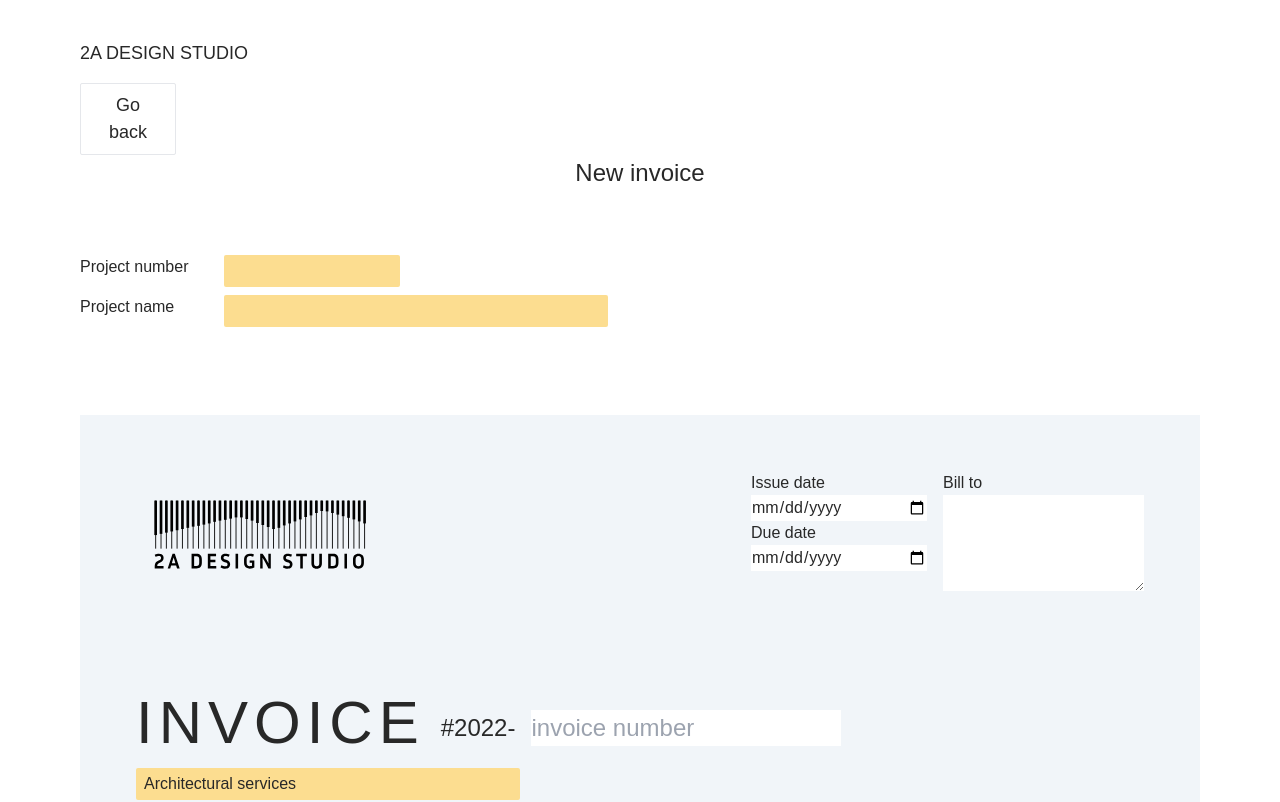
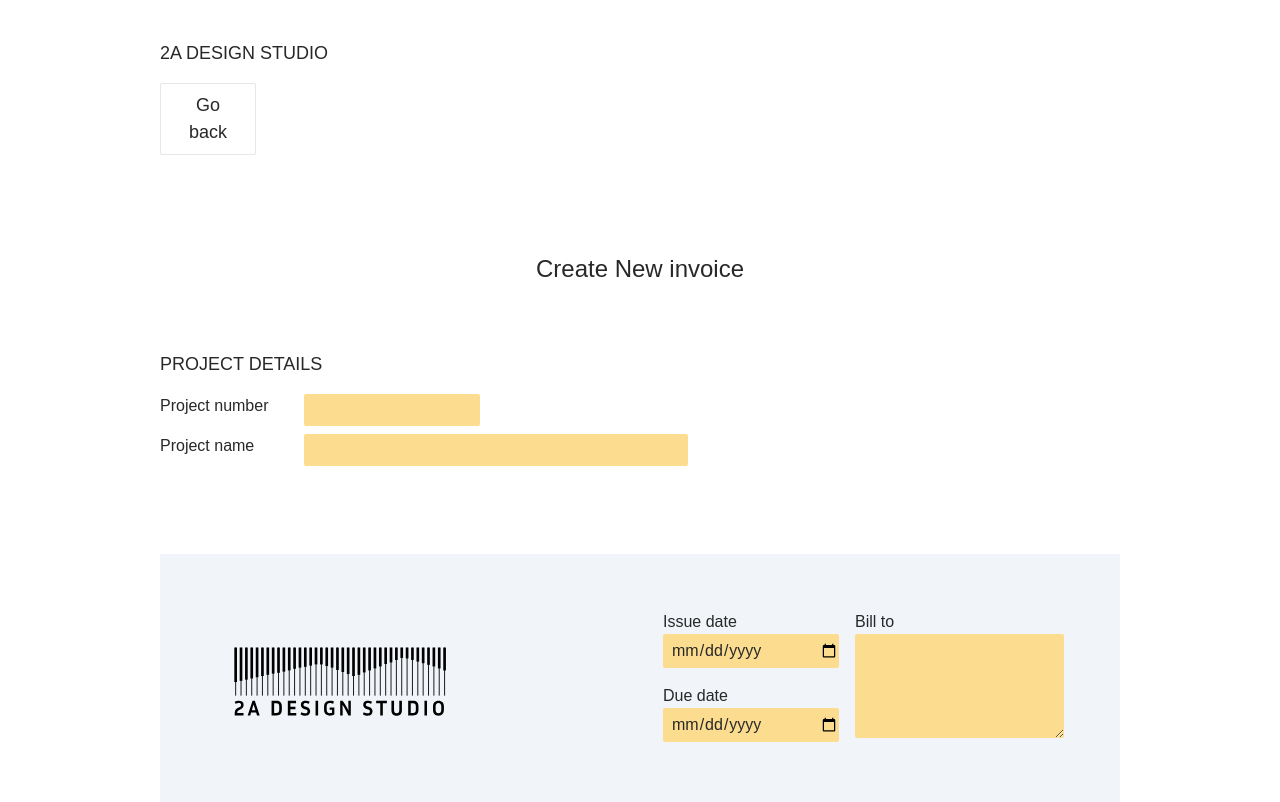
Before and after one commit to piggydoughnut/2a-tools, a Next.js app: page /invoice in a window 1280 px wide. Shown: the top 802 px of the page. Built offline with nearby package versions, Linux system fonts and the light colour scheme.

Commit message:
colour adjustments

```diff
--- a/components/Header.tsx
+++ b/components/Header.tsx
@@ -24,7 +24,7 @@ export default function Header({
         )}
       </div>
 
-      <h1 className="font-inriaSans text-lg mb-4 text-center">{title}</h1>
+      <h1 className="font-inriaSans text-lg mb-4 text-center mt-24">{title}</h1>
     </div>
   );
 }
--- a/pages/invoice.js
+++ b/pages/invoice.js
@@ -40,7 +40,7 @@ const initValues = {
   invoiceNumber: "",
   projectNumber: "",
   projectName: "",
-  jobTitle: "Architectural services",
+  jobTitle: "",
   issueDate: new Date(),
   dueDate: new Date(),
   billto: "",
@@ -101,9 +101,9 @@ export default function InvoiceGeneratorPage() {
   return (
     <div
       id="content"
-      className="flex flex-col justify-center font-inriaSans text-midnight-black mx-20 mt-10 mb-10"
+      className="flex flex-col justify-center font-inriaSans text-midnight-black mx-4 xl:mx-40 mt-10 mb-10"
     >
-      <Header goTo="/" title="New invoice" />
+      <Header goTo="/" title="Create New invoice" />
 
       {pdfUrl ? (
         <InvoicePreview
@@ -136,6 +136,7 @@ export default function InvoiceGeneratorPage() {
             <Form>
               <div className="flex flex-col mt-12">
                 <div className="flex flex-col mb-20">
+                  <p className="text-sm uppercase mb-4">Project Details</p>
                   <div className="flex flex-row">
                     <label className="w-36" htmlFor="projectNumber">
                       Project number
@@ -174,38 +175,51 @@ export default function InvoiceGeneratorPage() {
                           <div className="w-44">
                             <label htmlFor={"issueDate"}>{"Issue date"}</label>
                           </div>
-                          <Field type="date" name="issueDate" />
-                          <div className="w-44">
+                          <Field
+                            className=" bg-yellowy mb-2 rounded-sm pt-1 pb-1 pl-2"
+                            type="date"
+                            name="issueDate"
+                          />
+                          <div className="w-44 mt-2">
                             <label htmlFor={"dueDate"}>{"Due date"}</label>
                           </div>
-                          <Field name="dueDate" type="date" />
+                          <Field
+                            className=" bg-yellowy mb-2 rounded-sm pt-1 pb-1 pl-2"
+                            name="dueDate"
+                            type="date"
+                          />
                         </div>
                         <div>
                           <div className="w-44">
                             <label htmlFor={"billto"}>{"Bill to"}</label>
                           </div>
-                          <Field name="billto" as="textarea" rows={4} />
+                          <Field
+                            className=" bg-yellowy mb-2 rounded-sm pt-1 pb-1 pl-2"
+                            name="billto"
+                            as="textarea"
+                            rows={4}
+                          />
                           {showErrors(errors, touched, "billto")}
                         </div>
                       </div>
                     </div>
-                    <div className="flex flex-row align-baseline mt-20">
+                    <div className="flex flex-row justify-between align-baseline mt-20">
                       <h1 className="text-xl font-InriaSans tracking-widest">
                         INVOICE
                       </h1>
                       <div className="flex flex-row justify-center align-baseline">
-                        <p className="text-lg self-align-baseline pt-8 ml-4">
+                        <p className="text-lg self-align-baseline pt-9 ml-4">
                           #{new Date().getFullYear()}-
                           {values.projectNumber
                             ? values.projectNumber + "-"
                             : null}
                         </p>
-                        <div className="text-lg self-align-baseline pt-8 ml-4 w-42">
+                        <div className="text-lg self-align-baseline align-middle pt-8 ml-4 w-24">
                           <Field
                             name="invoiceNumber"
                             type="text"
                             placeholder="invoice number"
-                            className="w-42"
+                            className=" bg-yellowy mb-2 rounded-sm pt-1 pb-1 pl-2 w-24"
                           />
                         </div>
                         <div className="self-align-baseline mt-10 ml-4">
--- a/util/invoice.tsx
+++ b/util/invoice.tsx
@@ -218,13 +218,6 @@ export const generatePdf = async ({
         offset = 18;
         align = "left";
       }
-      if (indexColumn === 0) {
-        console.log("/n");
-        console.log("-----------");
-        console.log("value ", value);
-        console.log("padding ", padding);
-        console.log("y ", y);
-      }
 
       doc.text(value, x + offset, y + padding, {
         align: align,
```
